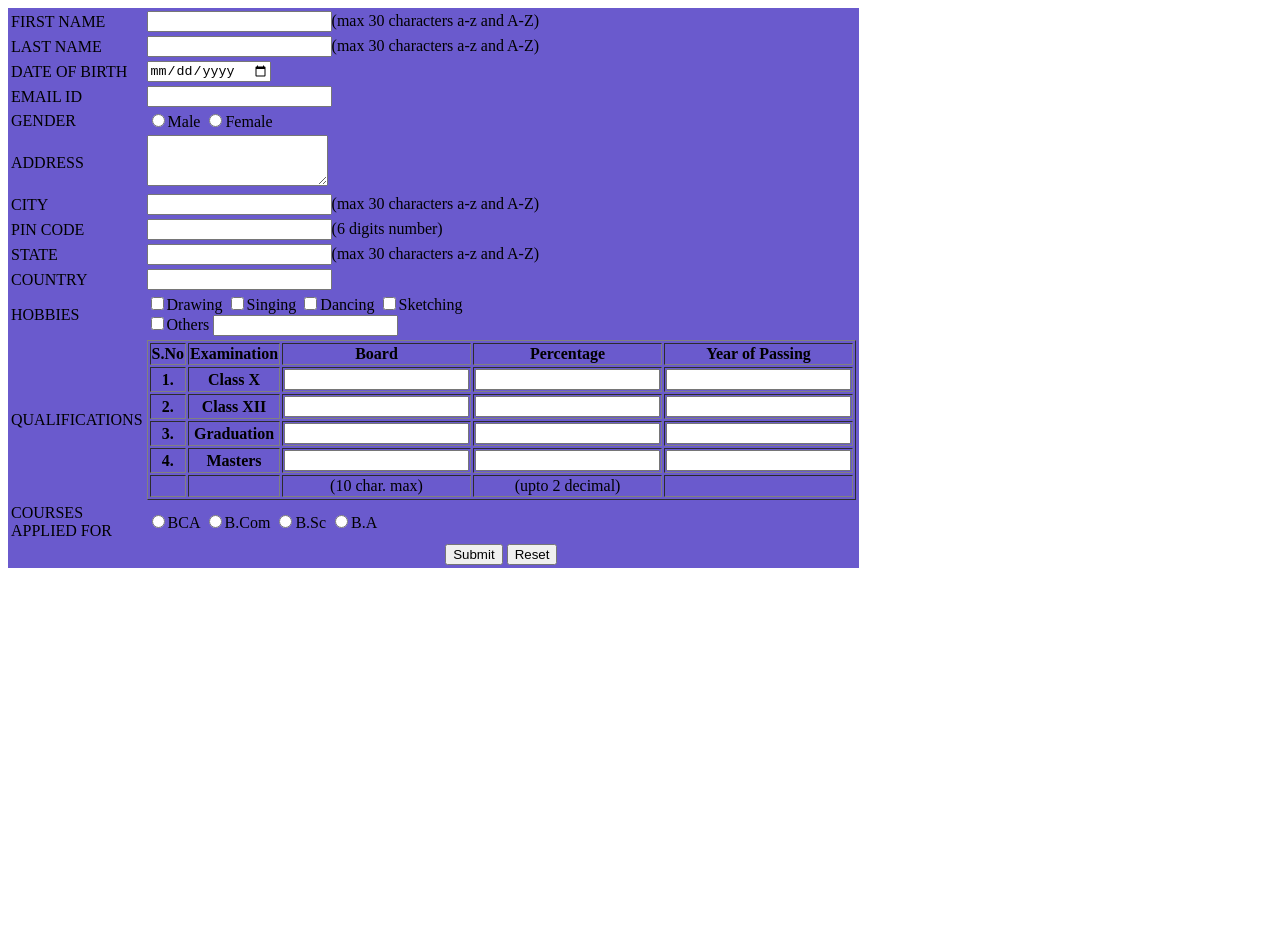
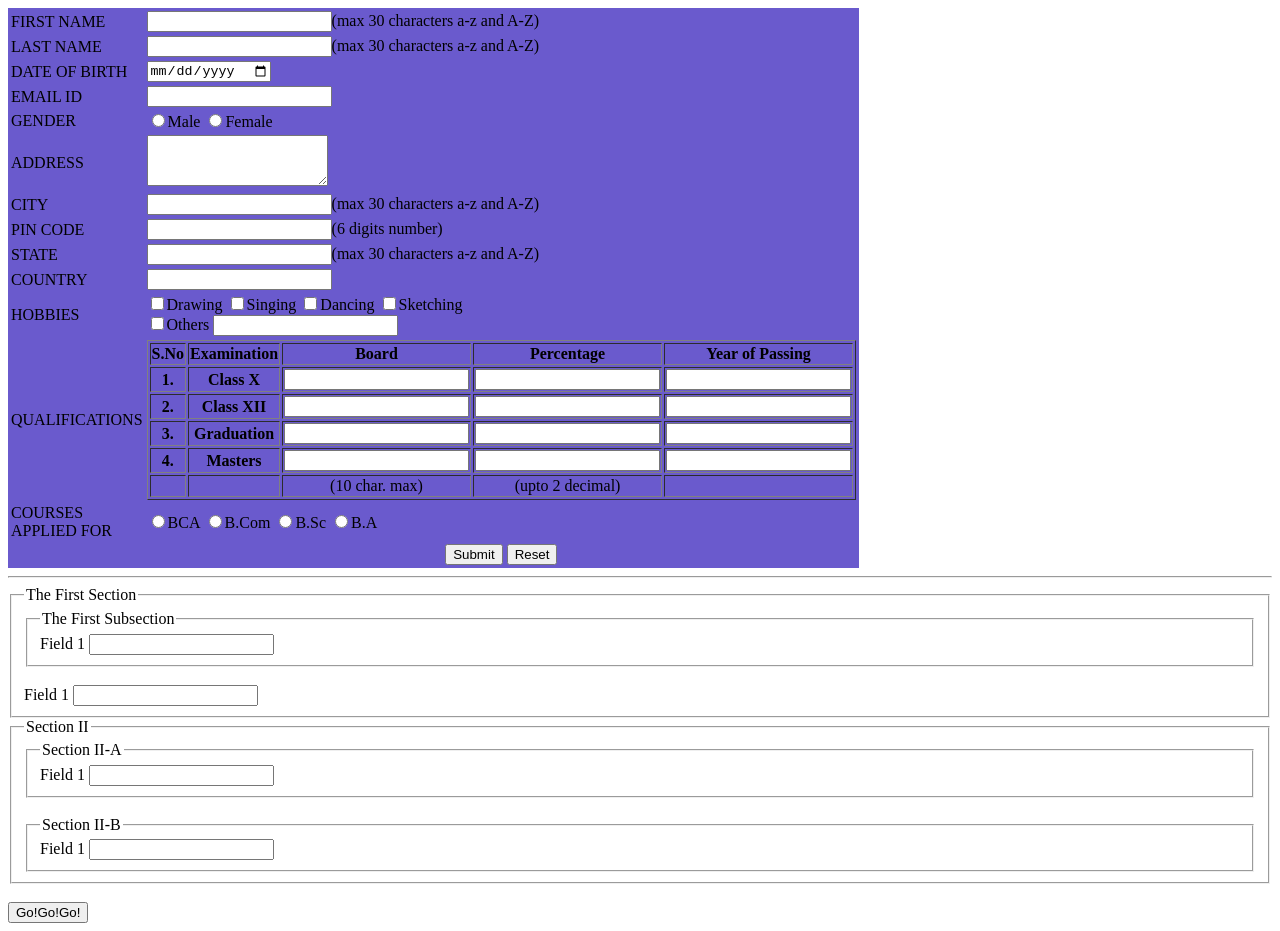
Before and after one commit to usaidsheikh760/Assignment-5, a plain HTML site: page index.html in a window 1280 px wide. Before the commit the page ends 800 px from the top, so only its background shows below. Drawn offline with Linux system fonts and the light colour scheme.

Commit message:
Update and rename Assignment5.1.html to index.html

```diff
--- a/Assignment5.1.html
+++ b/index.html
@@ -1,10 +1,11 @@
+<!-- part 1 -->
 <!DOCTYPE html>
 <html lang="en">
 <head>
     <meta charset="UTF-8">
     <meta http-equiv="X-UA-Compatible" content="IE=edge">
     <meta name="viewport" content="width=device-width, initial-scale=1.0">
-    <title>Assignment 5.1</title>
+    <title>Assignment 5</title>
 </head>
 <body>
     <form>
@@ -128,3 +129,43 @@
     </form>
 </body>
 </html>
+<hr />
+<!-- part 2 -->
+<!DOCTYPE html>
+<html lang="en">
+<head>
+    <meta charset="UTF-8">
+    <meta http-equiv="X-UA-Compatible" content="IE=edge">
+    <meta name="viewport" content="width=device-width, initial-scale=1.0">
+    <title>Assignment 5.2</title>
+</head>
+<body>
+    <fieldset>
+        <legend>The First Section</legend>
+        <fieldset>
+            <legend>The First Subsection</legend>
+            <label>Field 1</label>
+            <input type="text" name="text">
+        </fieldset><br>
+        <label>Field 1</label>
+        <input type="text" name="text">
+    </fieldset>
+    <fieldset>
+        <legend>Section II</legend>
+        <fieldset>
+            <legend>Section II-A</legend>
+            <label>Field 1</label>
+            <input type="text" name="text">
+        </fieldset><br>
+        <fieldset>
+            <legend>Section II-B</legend>
+            <label>Field 1</label>
+            <input type="text" name="text">
+        </fieldset>
+    </fieldset>
+    <br>
+    <form>
+        <input type="submit" name="submit" value="Go!Go!Go!">
+    </form>
+</body>
+</html>
```
